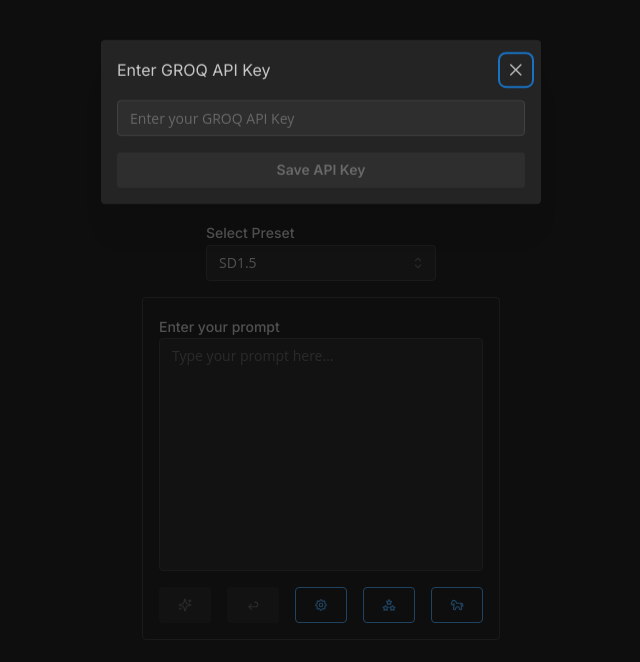
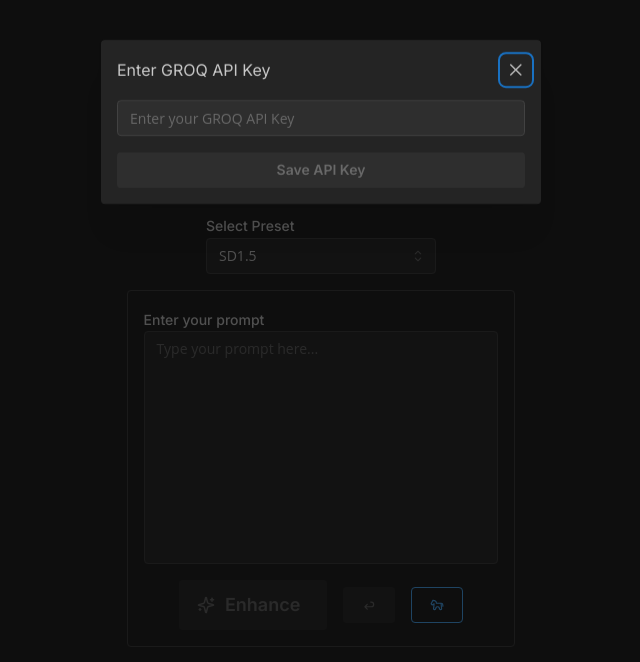
Before and after one commit to markuryy/prompt-enhancer, a Next.js app: page / in a window 1280 px wide. Shown: the top 662 px of the page, without its empty margins (319-959 px from the left). Built offline with nearby package versions, Linux system fonts and the light colour scheme.

Commit message:
Enhance prompt UI by moving settings, enlarging enhance button, and replacing unused pony button with toggle score 9 button.

```diff
--- a/src/app/page.tsx
+++ b/src/app/page.tsx
@@ -1,11 +1,11 @@
 "use client";
-import { Box, Title, Stack, Textarea, Button, Paper, Select, Center, Container, Text, Modal, TextInput, Tooltip, Group } from "@mantine/core";
+import { Box, Title, Stack, Textarea, Button, Paper, Select, Center, Container, Text, Modal, TextInput, Tooltip, Group, ActionIcon } from "@mantine/core";
 import { useState, useRef, useEffect } from "react";
 import presets from "@/data/presets.json";
 import Groq from "groq-sdk";
 import { ErrorBoundary } from "react-error-boundary";
 import { useApiKey } from "@/utils/apiKeyManager";
-import { TbHorse, TbStars, TbArrowBack, TbSettings } from "react-icons/tb";
+import { TbHorse, TbArrowBack, TbSettings } from "react-icons/tb";
 import { LuSparkles } from "react-icons/lu";
 
 function ErrorFallback({error}: {error: Error}) {
@@ -101,9 +101,16 @@ export default function Home() {
     <ErrorBoundary FallbackComponent={ErrorFallback}>
       <Container size="md">
         <Stack align="stretch" justify="center" h="100vh" fw="md">
-          <Box ta="center">
-            <Title order={1}>AI Prompt Enhancer</Title>
-          </Box>
+          <Group justify="space-between" align="center">
+            <Box ta="center" style={{ flex: 1 }}>
+              <Title order={1}>AI Prompt Enhancer</Title>
+            </Box>
+            <Tooltip label="Settings">
+              <ActionIcon onClick={() => setIsSettingsOpen(true)} variant="outline" size="lg">
+                <TbSettings />
+              </ActionIcon>
+            </Tooltip>
+          </Group>
 
           <Select
             label="Select Preset"
@@ -126,28 +133,16 @@ export default function Home() {
                   autosize
                 />
                 <Group justify="center">
-                  <Tooltip label="Enhance">
-                    <Button onClick={enhancePrompt} loading={isEnhancing} disabled={!apiKey}>
-                      <LuSparkles />
-                    </Button>
-                  </Tooltip>
+                  <Button onClick={enhancePrompt} loading={isEnhancing} disabled={!apiKey} size="lg" leftSection={<LuSparkles />}>
+                    Enhance
+                  </Button>
                   <Tooltip label="Undo">
                     <Button onClick={undoEnhancement} disabled={!previousInput} variant="outline">
                       <TbArrowBack />
                     </Button>
                   </Tooltip>
-                  <Tooltip label="Settings">
-                    <Button onClick={() => setIsSettingsOpen(true)} variant="outline">
-                      <TbSettings />
-                    </Button>
-                  </Tooltip>
                   <Tooltip label="Toggle Score 9">
                     <Button onClick={toggleScore9} variant={isScore9Active ? "filled" : "outline"}>
-                      <TbStars />
-                    </Button>
-                  </Tooltip>
-                  <Tooltip label="Pony">
-                    <Button variant="outline">
                       <TbHorse />
                     </Button>
                   </Tooltip>
```
